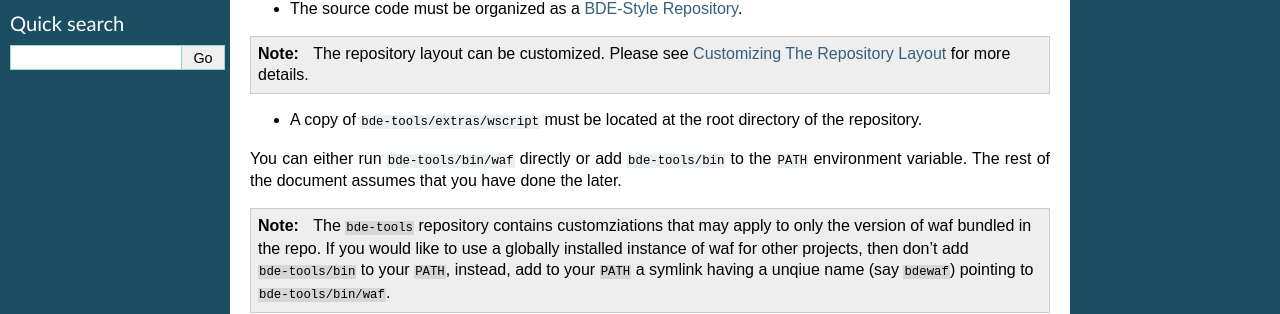
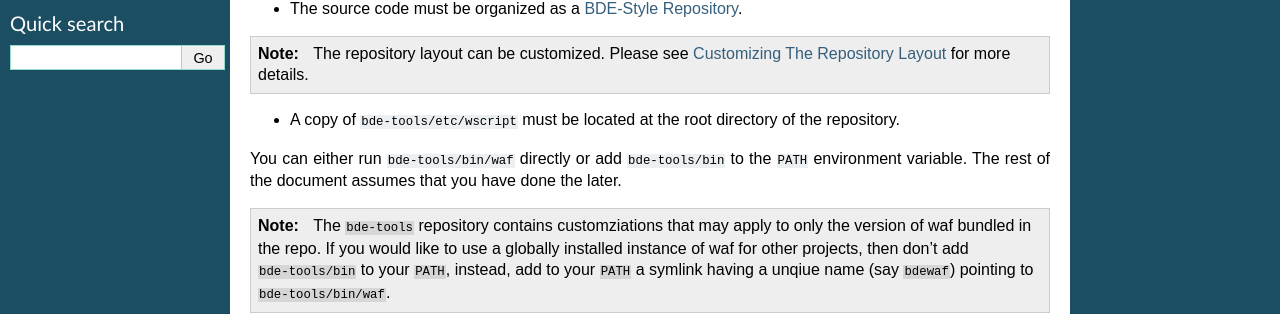
Before and after one commit to bloomberg/bde-tools, a Sphinx documentation site: the page built from doc/waf.rst, in a window 1280 px wide and 900 px high, scrolled down 494 px. Shown: the part 145-459 px from the top of the window. Built offline with Sphinx 7.4.7, drawn with Linux system fonts in a browser that asks for light colours.

Commit message:
Correct path to etc/wscript in waf.rst

```diff
--- a/doc/waf.rst
+++ b/doc/waf.rst
@@ -44,8 +44,8 @@ For a source-code repository to be built with waf:
    The repository layout can be customized. Please see
    :ref:`bde_repo-layout_customize` for more details.
 
-- A copy of ``bde-tools/extras/wscript`` must be located at the root directory
-  of the repository.
+- A copy of ``bde-tools/etc/wscript`` must be located at the root directory of
+  the repository.
 
 You can either run ``bde-tools/bin/waf`` directly or add ``bde-tools/bin`` to
 the ``PATH`` environment variable.  The rest of the document assumes that you
```
